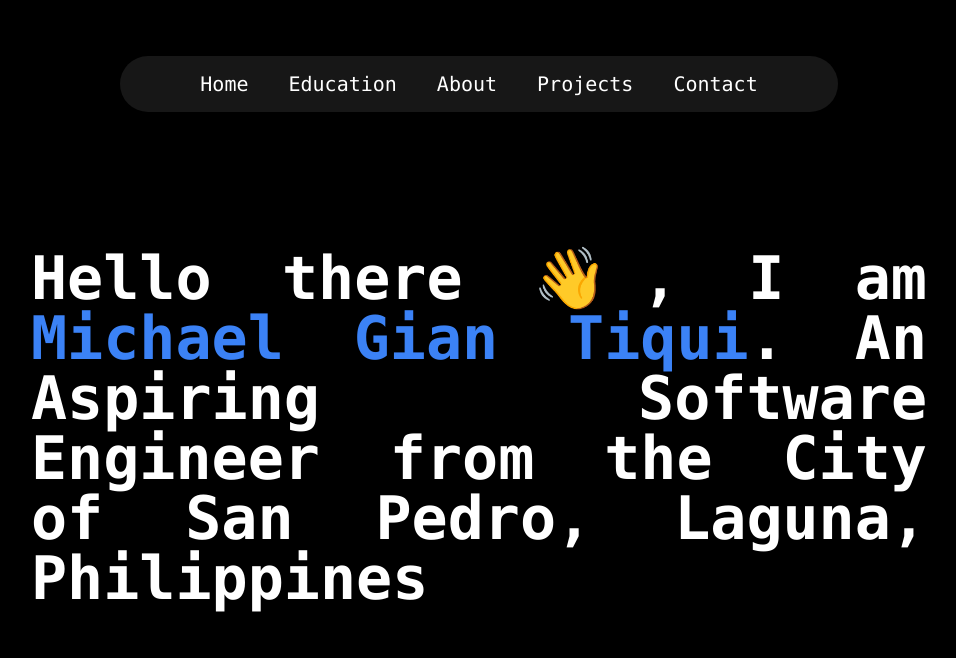
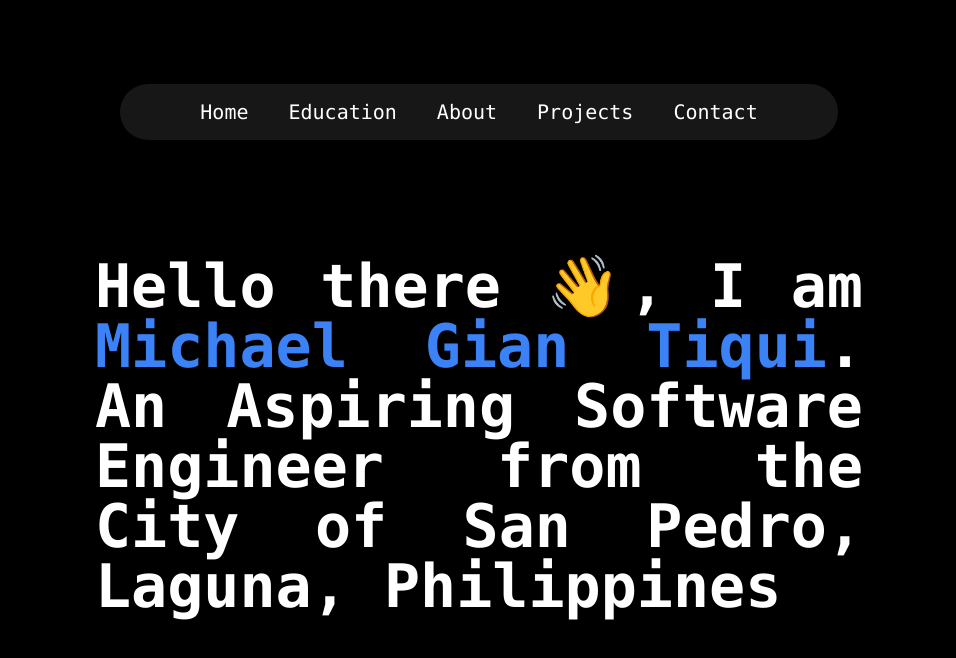
Before and after one commit to gian-tiqui/michael-gian-tiqui, a Next.js app: page / in a window 1280 px wide. Shown: the top 658 px of the page, without its empty margins (161-1117 px from the left). Built offline with nearby package versions, Linux system fonts and the light colour scheme.

Commit message:
added navbar animation

```diff
--- a/src/app/components/Navigation/navbar/Navbar.tsx
+++ b/src/app/components/Navigation/navbar/Navbar.tsx
@@ -1,10 +1,31 @@
-import React from "react";
-import { routesMapping } from "../../../utils/Routes";
+"use client";
+import React, { useState, useEffect } from "react";
+import { motion } from "framer-motion";
 import Link from "next/link";
+import { routesMapping } from "@/app/utils/Routes";
 
 const Navbar = () => {
+  const [scrolledDown, setScrolledDown] = useState<boolean>(false);
+
+  useEffect(() => {
+    const handleScroll = () => {
+      const scrollY = window.scrollY;
+      setScrolledDown(scrollY > 0);
+    };
+
+    window.addEventListener("scroll", handleScroll);
+
+    return () => window.removeEventListener("scroll", handleScroll);
+  }, []);
+
   return (
-    <nav className="hidden h-14 pt-14 md:flex md:justify-center">
+    <motion.nav
+      initial={{ opacity: 1, y: "50%" }}
+      animate={{ opacity: scrolledDown ? 0 : 1, y: scrolledDown ? 0 : "50%" }}
+      exit={{ opacity: 0, y: 0 }}
+      transition={{ duration: 0.3 }}
+      className="hidden fixed top-0 left-0 w-full h-14 pt-14 md:flex md:justify-center"
+    >
       <div className="rounded-full bg-neutral-900 h-14 flex items-center justify-between gap-10 px-20">
         {routesMapping.map((route, index) => (
           <Link
@@ -16,7 +37,7 @@ const Navbar = () => {
           </Link>
         ))}
       </div>
-    </nav>
+    </motion.nav>
   );
 };
 
--- a/src/app/page.tsx
+++ b/src/app/page.tsx
@@ -2,7 +2,7 @@ import React from "react";
 
 const Home = () => {
   return (
-    <div className="h-[1500px] px-10 pt-48 md:p-48">
+    <div className="h-[1500px] px-10 pt-48 md:p-64">
       <div className="md:max-w-[950px] mx-auto">
         <p className="text-3xl cursor-default font-mono md:text-6xl text-justify text-white font-extrabold leading-relaxed">
           Hello there 👋, I am{" "}
```
